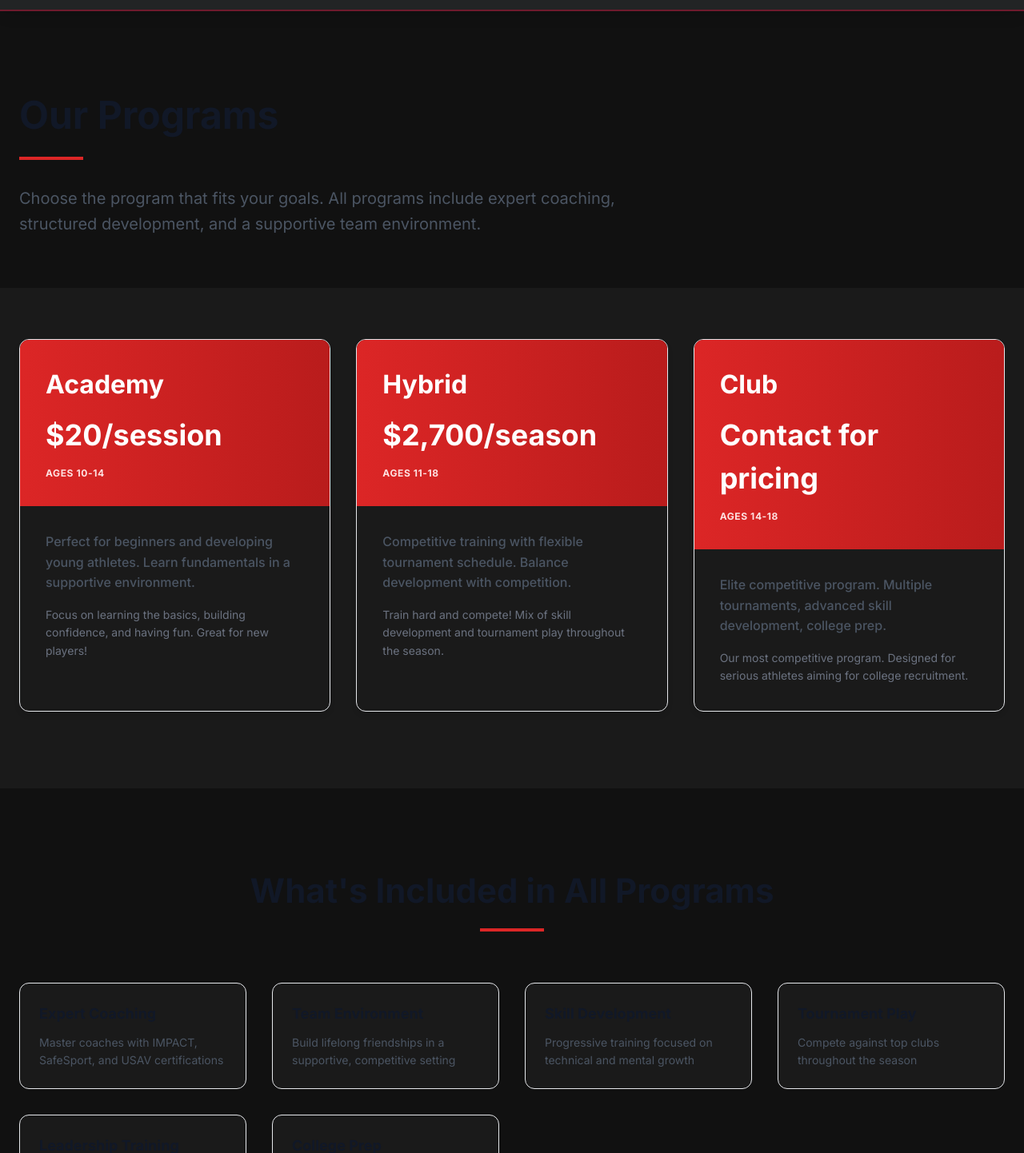
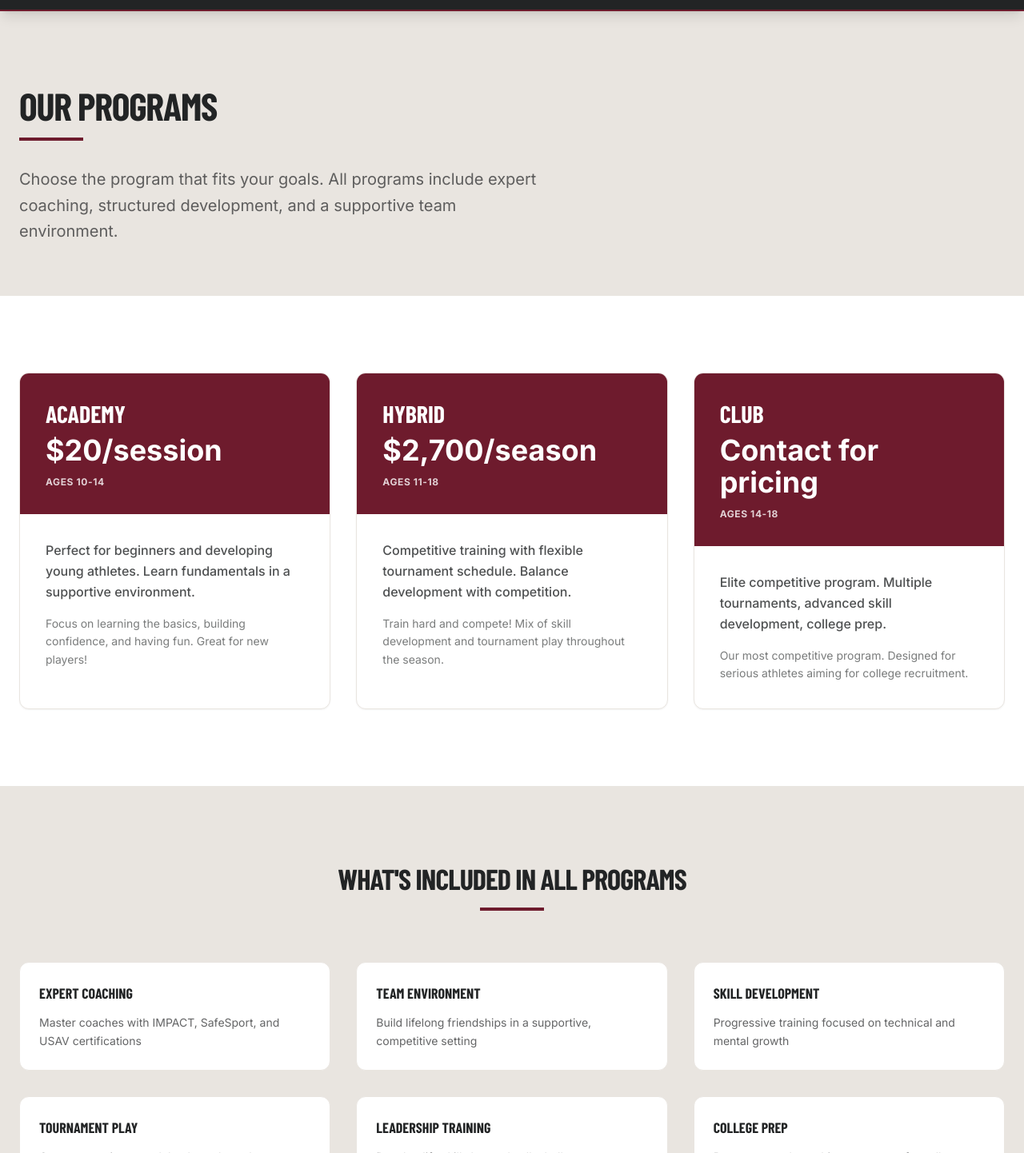
Before and after one commit to jcsanchez0216/angels-volleyball-website, a React (Create React App) app: page /programs in a window 1280 px wide. Shown: the part 68-1510 px from the top of the page at 80% size. Built offline with nearby package versions, Linux system fonts and the light colour scheme; a web font is replaced by a local one.

Commit message:
Rebuild Programs page with brand tokens

```diff
--- a/src/pages/Programs.js
+++ b/src/pages/Programs.js
@@ -1,58 +1,60 @@
 import React from 'react';
 
+const programs = [
+  { name: 'Academy', price: '$20/session', description: 'Perfect for beginners and developing young athletes. Learn fundamentals in a supportive environment.', age: 'Ages 10-14', details: 'Focus on learning the basics, building confidence, and having fun. Great for new players!' },
+  { name: 'Hybrid', price: '$2,700/season', description: 'Competitive training with flexible tournament schedule. Balance development with competition.', age: 'Ages 11-18', details: 'Train hard and compete! Mix of skill development and tournament play throughout the season.' },
+  { name: 'Club', price: 'Contact for pricing', description: 'Elite competitive program. Multiple tournaments, advanced skill development, college prep.', age: 'Ages 14-18', details: 'Our most competitive program. Designed for serious athletes aiming for college recruitment.' },
+];
+
+const included = [
+  { title: 'Expert Coaching', desc: 'Master coaches with IMPACT, SafeSport, and USAV certifications' },
+  { title: 'Team Environment', desc: 'Build lifelong friendships in a supportive, competitive setting' },
+  { title: 'Skill Development', desc: 'Progressive training focused on technical and mental growth' },
+  { title: 'Tournament Play', desc: 'Compete against top clubs throughout the season' },
+  { title: 'Leadership Training', desc: 'Develop life skills beyond volleyball' },
+  { title: 'College Prep', desc: 'Resources and coaching to prepare for college recruitment' },
+];
+
 export default function Programs() {
-  const programs = [
-    { name: "Academy", price: "$20/session", description: "Perfect for beginners and developing young athletes. Learn fundamentals in a supportive environment.", age: "Ages 10-14", details: "Focus on learning the basics, building confidence, and having fun. Great for new players!" },
-    { name: "Hybrid", price: "$2,700/season", description: "Competitive training with flexible tournament schedule. Balance development with competition.", age: "Ages 11-18", details: "Train hard and compete! Mix of skill development and tournament play throughout the season." },
-    { name: "Club", price: "Contact for pricing", description: "Elite competitive program. Multiple tournaments, advanced skill development, college prep.", age: "Ages 14-18", details: "Our most competitive program. Designed for serious athletes aiming for college recruitment." }
-  ];
-
   return (
-    <div style={{paddingTop: '80px', backgroundColor: '#1a1a1a'}}>
-      <section style={{paddingTop: '96px', paddingBottom: '64px', padding: '96px 24px 64px 24px', backgroundColor: '#111111'}}>
-        <div style={{maxWidth: '80rem', margin: '0 auto'}}>
-          <h1 style={{fontSize: '48px', fontWeight: 'bold', color: '#111827', marginBottom: '16px'}}>Our Programs</h1>
-          <div style={{height: '4px', background: '#dc2626', width: '80px', marginBottom: '32px'}}></div>
-          <p style={{fontSize: '20px', color: '#4b5563', maxWidth: '768px', lineHeight: '1.6'}}>Choose the program that fits your goals. All programs include expert coaching, structured development, and a supportive team environment.</p>
+    <div className="pt-20 bg-paper">
+      <section className="pt-24 pb-16 px-6 bg-taupe-light">
+        <div className="max-w-7xl mx-auto">
+          <h1 className="font-display text-5xl font-bold text-ink mb-4 uppercase tracking-tight">Our Programs</h1>
+          <div className="h-1 w-20 bg-maroon mb-8" />
+          <p className="text-xl text-ink/70 max-w-2xl leading-relaxed">
+            Choose the program that fits your goals. All programs include expert coaching, structured development, and a supportive team environment.
+          </p>
         </div>
       </section>
 
-      <section style={{paddingTop: '64px', paddingBottom: '96px', padding: '64px 24px 96px 24px', backgroundColor: '#1a1a1a'}}>
-        <div style={{maxWidth: '80rem', margin: '0 auto'}}>
-          <div style={{display: 'grid', gridTemplateColumns: 'repeat(auto-fit, minmax(320px, 1fr))', gap: '32px'}}>
-            {programs.map((prog, i) => (
-              <div key={i} style={{backgroundColor: '#1a1a1a', borderRadius: '12px', boxShadow: '0 4px 6px rgba(0,0,0,0.1)', border: '1px solid #e5e7eb', overflow: 'hidden', transition: 'transform 0.3s', cursor: 'pointer'}} onMouseOver={(e) => e.currentTarget.style.transform = 'translateY(-4px)'} onMouseOut={(e) => e.currentTarget.style.transform = 'translateY(0)'}>
-                <div style={{background: 'linear-gradient(90deg, #dc2626, #b91c1c)', padding: '32px', color: '#ffffff'}}>
-                  <h2 style={{fontSize: '32px', fontWeight: 'bold', marginBottom: '12px'}}>{prog.name}</h2>
-                  <div style={{fontSize: '36px', fontWeight: 'bold'}}>{prog.price}</div>
-                  <p style={{fontSize: '12px', fontWeight: 'bold', color: '#fee2e2', textTransform: 'uppercase', marginTop: '12px', letterSpacing: '0.05em'}}>{prog.age}</p>
-                </div>
-                <div style={{padding: '32px'}}>
-                  <p style={{color: '#4b5563', lineHeight: '1.6', marginBottom: '16px', fontSize: '16px', fontWeight: '500'}}>{prog.description}</p>
-                  <p style={{color: '#6b7280', lineHeight: '1.6', fontSize: '14px'}}>{prog.details}</p>
-                </div>
+      <section className="py-24 px-6 bg-paper">
+        <div className="max-w-7xl mx-auto grid grid-cols-1 md:grid-cols-3 gap-8">
+          {programs.map((prog, i) => (
+            <div key={i} className="bg-white border border-taupe-light rounded-xl overflow-hidden shadow-sm hover:shadow-md hover:-translate-y-1 transition">
+              <div className="bg-maroon px-8 py-8 text-white">
+                <h2 className="font-display text-3xl font-bold uppercase">{prog.name}</h2>
+                <div className="text-4xl font-bold mt-2">{prog.price}</div>
+                <p className="text-xs font-bold text-white/80 uppercase tracking-wider mt-3">{prog.age}</p>
               </div>
-            ))}
-          </div>
+              <div className="p-8">
+                <p className="text-ink/80 leading-relaxed mb-4 font-medium">{prog.description}</p>
+                <p className="text-ink/60 text-sm leading-relaxed">{prog.details}</p>
+              </div>
+            </div>
+          ))}
         </div>
       </section>
 
-      <section style={{paddingTop: '96px', paddingBottom: '96px', padding: '96px 24px', backgroundColor: '#111111'}}>
-        <div style={{maxWidth: '80rem', margin: '0 auto'}}>
-          <h2 style={{fontSize: '42px', fontWeight: 'bold', color: '#111827', marginBottom: '16px', textAlign: 'center'}}>What's Included in All Programs</h2>
-          <div style={{height: '4px', background: '#dc2626', width: '80px', margin: '0 auto 64px'}}></div>
-          <div style={{display: 'grid', gridTemplateColumns: 'repeat(auto-fit, minmax(250px, 1fr))', gap: '32px'}}>
-            {[
-              { title: 'Expert Coaching', desc: 'Master coaches with IMPACT, SafeSport, and USAV certifications' },
-              { title: 'Team Environment', desc: 'Build lifelong friendships in a supportive, competitive setting' },
-              { title: 'Skill Development', desc: 'Progressive training focused on technical and mental growth' },
-              { title: 'Tournament Play', desc: 'Compete against top clubs throughout the season' },
-              { title: 'Leadership Training', desc: 'Develop life skills beyond volleyball' },
-              { title: 'College Prep', desc: 'Resources and coaching to prepare for college recruitment' }
-            ].map((item, i) => (
-              <div key={i} style={{backgroundColor: '#1a1a1a', padding: '24px', borderRadius: '12px', border: '1px solid #e5e7eb'}}>
-                <h3 style={{fontSize: '18px', fontWeight: 'bold', color: '#111827', marginBottom: '12px'}}>{item.title}</h3>
-                <p style={{color: '#4b5563', fontSize: '14px', lineHeight: '1.6'}}>{item.desc}</p>
+      <section className="py-24 px-6 bg-taupe-light">
+        <div className="max-w-7xl mx-auto">
+          <h2 className="font-display text-4xl font-bold text-ink mb-4 text-center uppercase tracking-tight">What's Included in All Programs</h2>
+          <div className="h-1 w-20 bg-maroon mx-auto mb-16" />
+          <div className="grid grid-cols-1 md:grid-cols-3 gap-8">
+            {included.map((item, i) => (
+              <div key={i} className="bg-white border border-taupe-light rounded-xl p-6">
+                <h3 className="font-display text-lg font-bold text-ink mb-3 uppercase">{item.title}</h3>
+                <p className="text-ink/70 text-sm leading-relaxed">{item.desc}</p>
               </div>
             ))}
           </div>
```
